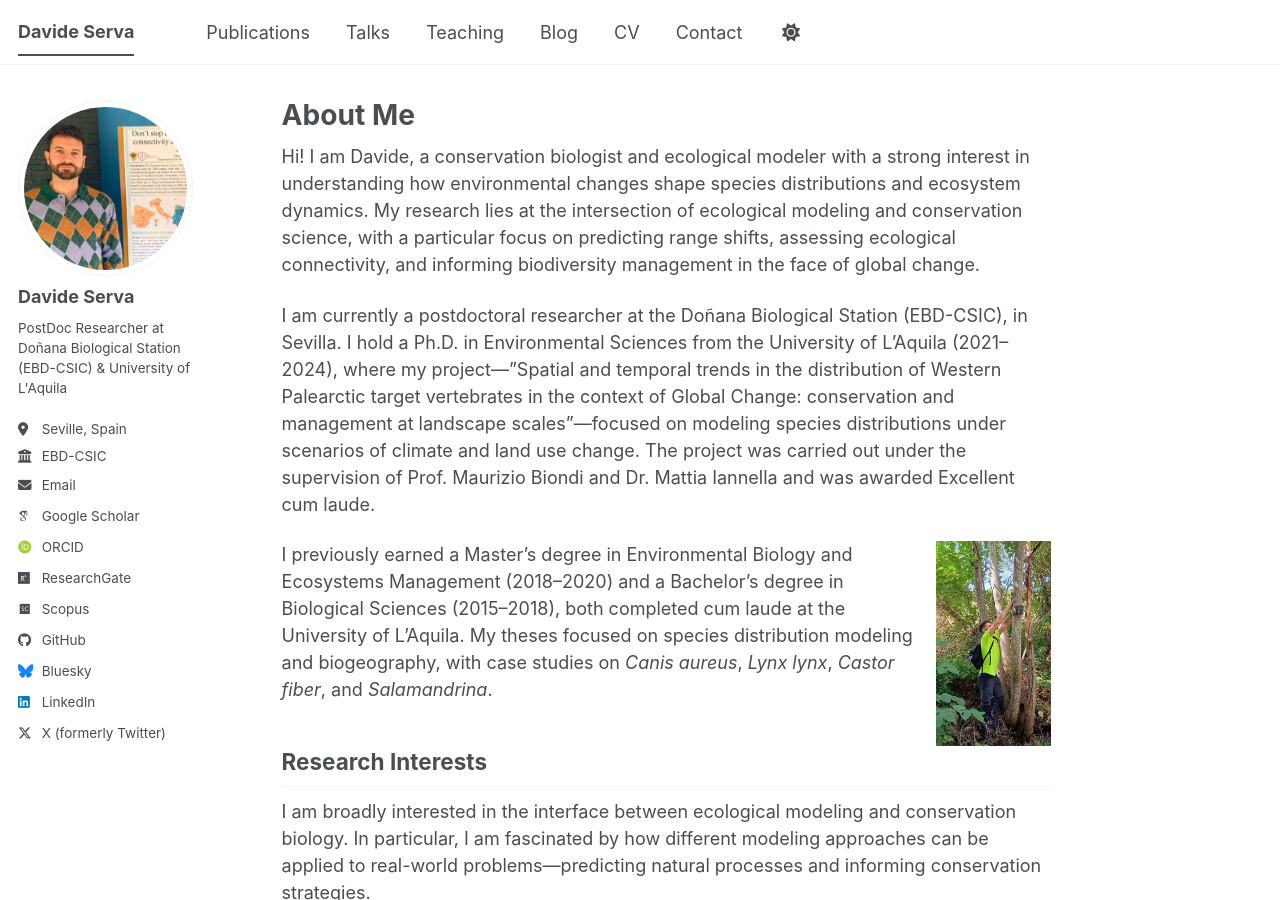
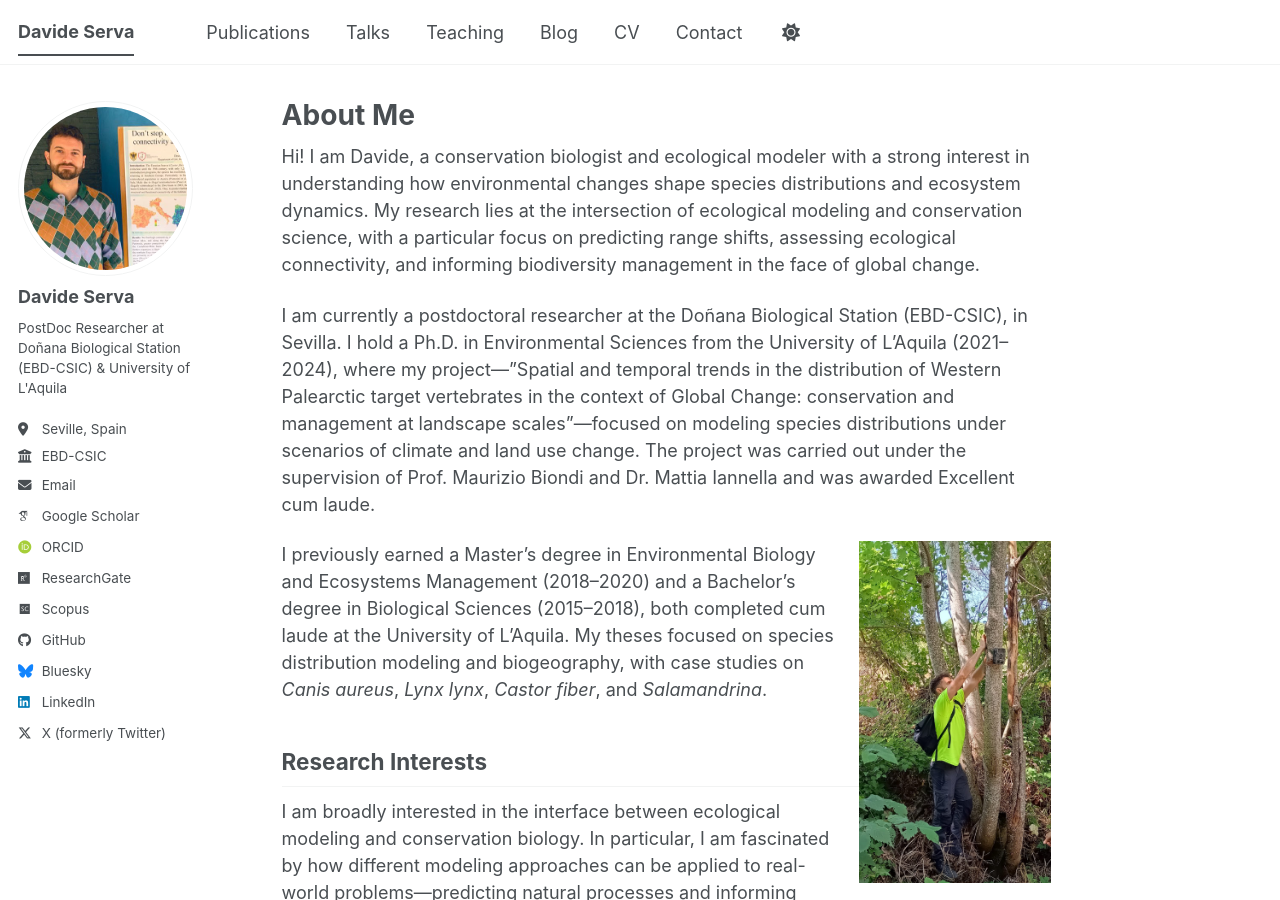
Before and after one commit to Daviser95/daviser95.github.io, a Jekyll site: the page built from _pages/about.md, in a window 1280 px wide and 900 px high. Built offline with Jekyll 4.4.1, drawn with Linux system fonts in a browser that asks for light colours; some web fonts are replaced; a script bundle is joined from its source files by our own code; library files that are not in the unit come from our copies.

Commit message:
Update about.md

```diff
--- a/_pages/about.md
+++ b/_pages/about.md
@@ -11,7 +11,7 @@ Hi! I am Davide, a conservation biologist and ecological modeler with a strong i
 
 I am currently a postdoctoral researcher at the Doñana Biological Station (EBD-CSIC), in Sevilla. I hold a Ph.D. in Environmental Sciences from the University of L'Aquila (2021–2024), where my project—"Spatial and temporal trends in the distribution of Western Palearctic target vertebrates in the context of Global Change: conservation and management at landscape scales"—focused on modeling species distributions under scenarios of climate and land use change. The project was carried out under the supervision of Prof. Maurizio Biondi and Dr. Mattia Iannella and was awarded Excellent cum laude.
 
-![Field work](/images/field-work2.jpeg){: .align-right style="width:15%;"}
+![Field work](/images/field-work2.jpeg){: .align-right style="width:25%;"}
 
 I previously earned a Master's degree in Environmental Biology and Ecosystems Management (2018–2020) and a Bachelor's degree in Biological Sciences (2015–2018), both completed cum laude at the University of L'Aquila. My theses focused on species distribution modeling and biogeography, with case studies on *Canis aureus*, *Lynx lynx*, *Castor fiber*, and *Salamandrina*.
 
```
